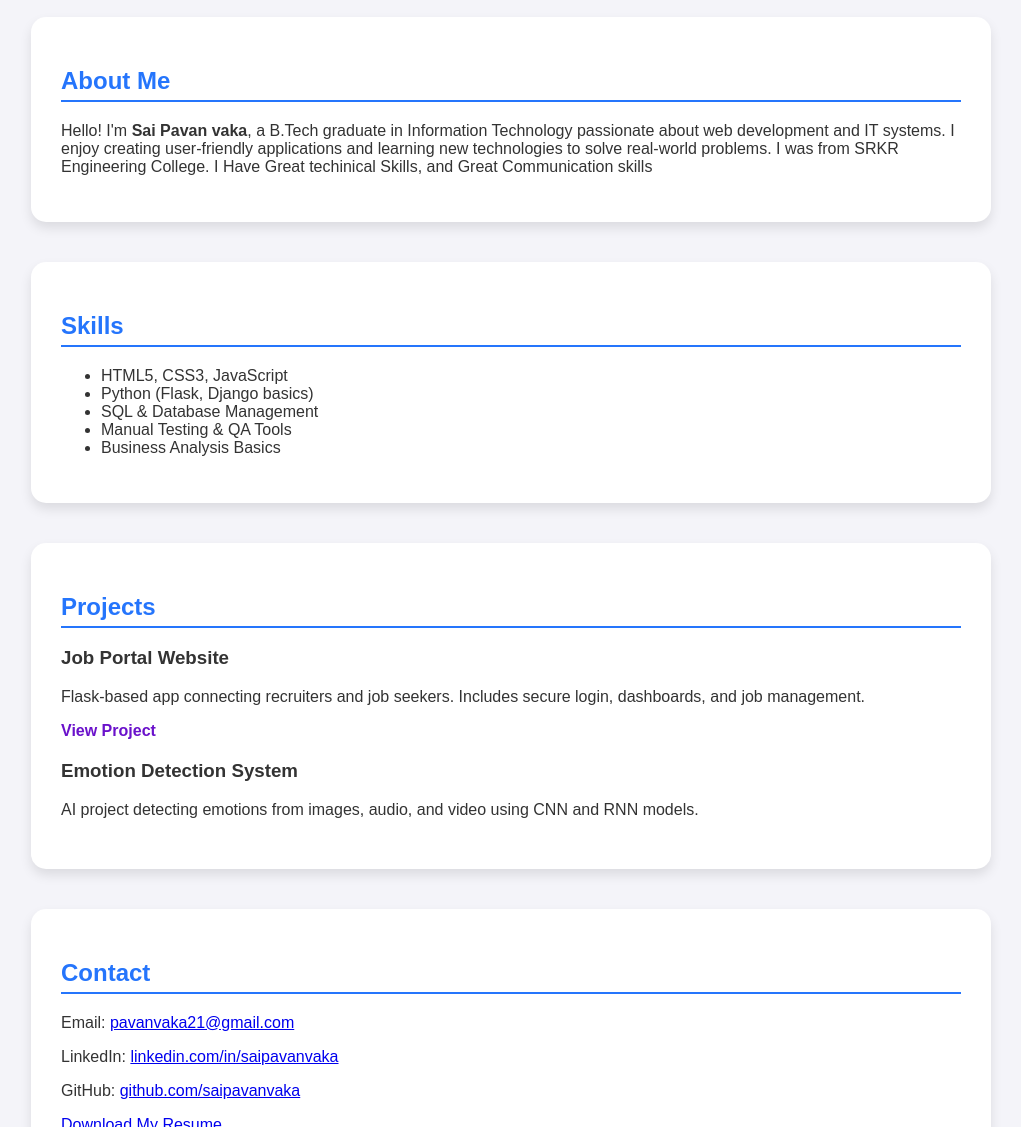
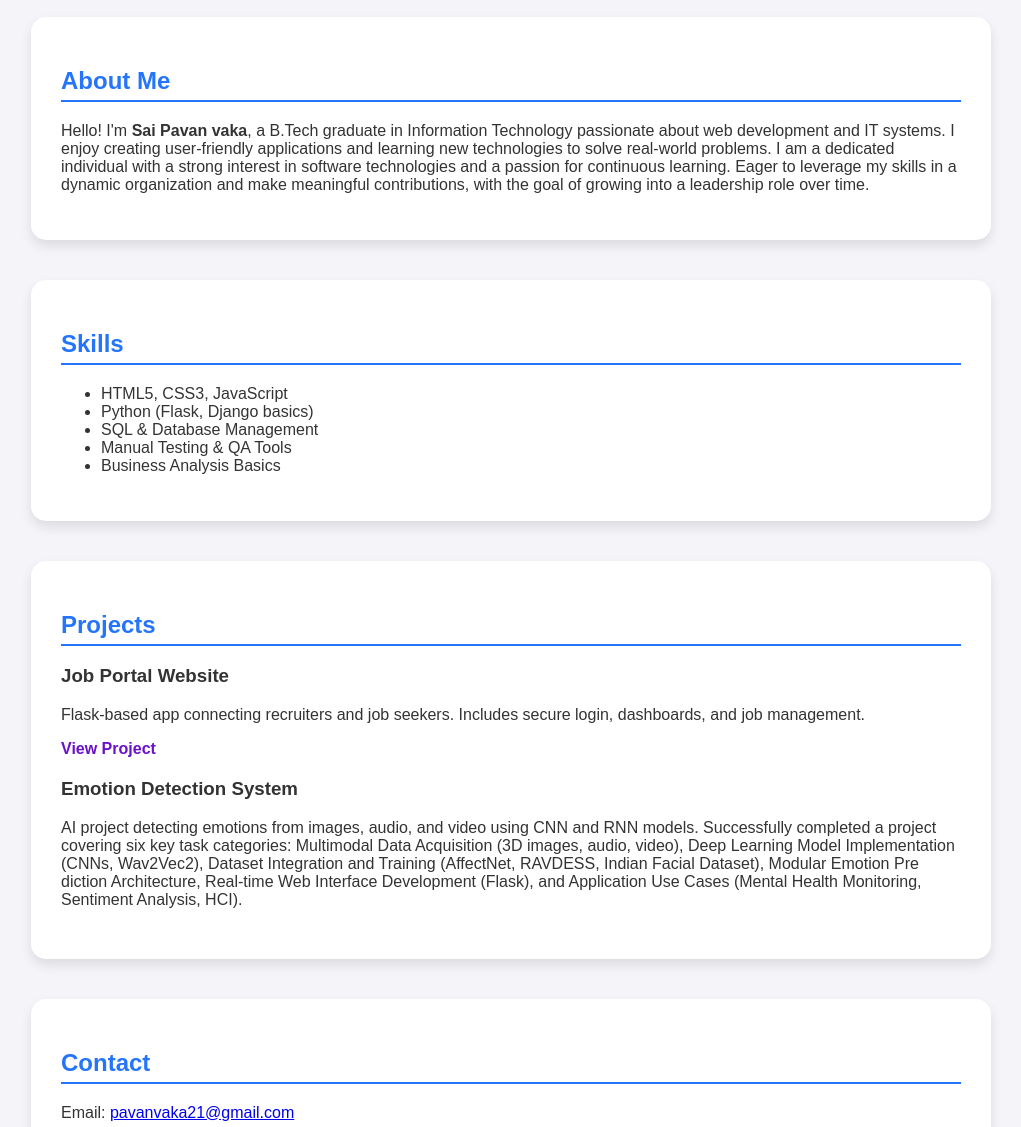
Before and after one commit to saipavanvaka/Portfolio, a plain HTML site: page index.html in a window 1280 px wide. Shown: the part 160-1287 px from the top of the page, without its empty margins (129-1150 px from the left). Drawn offline with Linux system fonts and the light colour scheme.

Commit message:
Update: Added new skills and sentences in About section

```diff
--- a/index.html
+++ b/index.html
@@ -25,8 +25,11 @@
         Hello! I'm <b>Sai Pavan vaka</b>, a B.Tech graduate in Information
         Technology passionate about web development and IT systems. I enjoy
         creating user-friendly applications and learning new technologies to
-        solve real-world problems. I was from SRKR Engineering College. I Have
-        Great techinical Skills, and Great Communication skills
+        solve real-world problems. I am a dedicated individual with a strong
+        interest in software technologies and a passion for continuous learning.
+        Eager to leverage my skills in a dynamic organization and make
+        meaningful contributions, with the goal of growing into a leadership
+        role over time.
       </p>
     </section>
 
@@ -57,7 +60,13 @@
         <h3>Emotion Detection System</h3>
         <p>
           AI project detecting emotions from images, audio, and video using CNN
-          and RNN models.
+          and RNN models. Successfully completed a project covering six key task
+          categories: Multimodal Data Acquisition (3D images, audio, video),
+          Deep Learning Model Implementation (CNNs, Wav2Vec2), Dataset
+          Integration and Training (AffectNet, RAVDESS, Indian Facial Dataset),
+          Modular Emotion Pre diction Architecture, Real-time Web Interface
+          Development (Flask), and Application Use Cases (Mental Health
+          Monitoring, Sentiment Analysis, HCI).
         </p>
       </div>
     </section>
```
